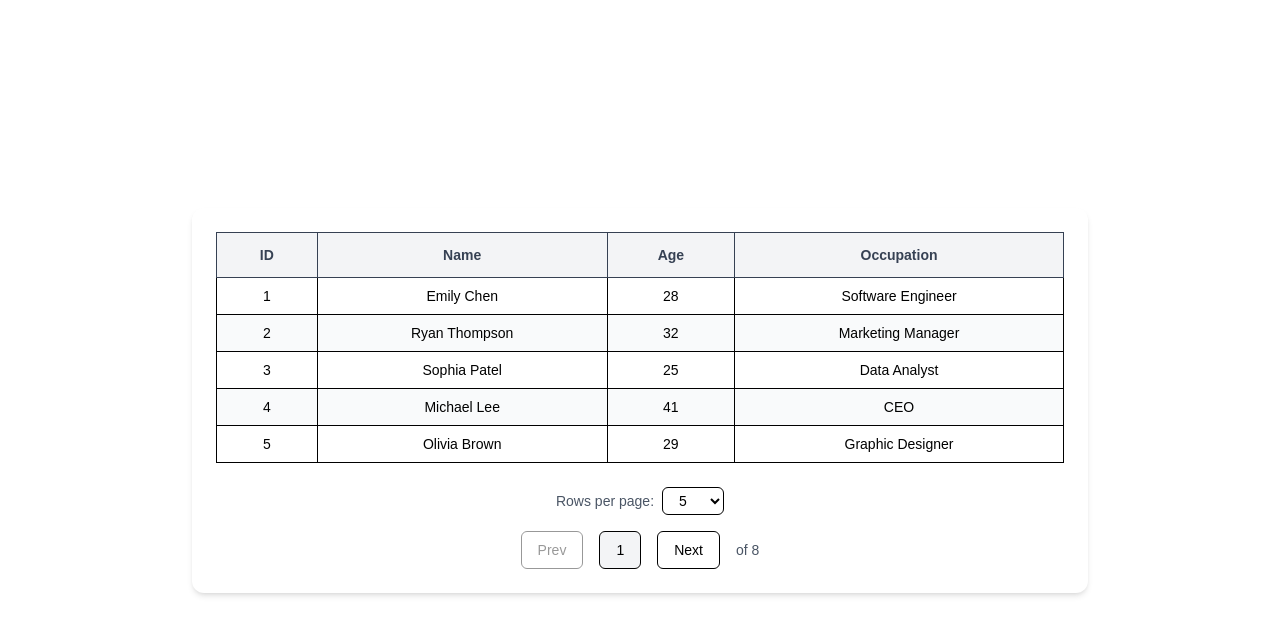
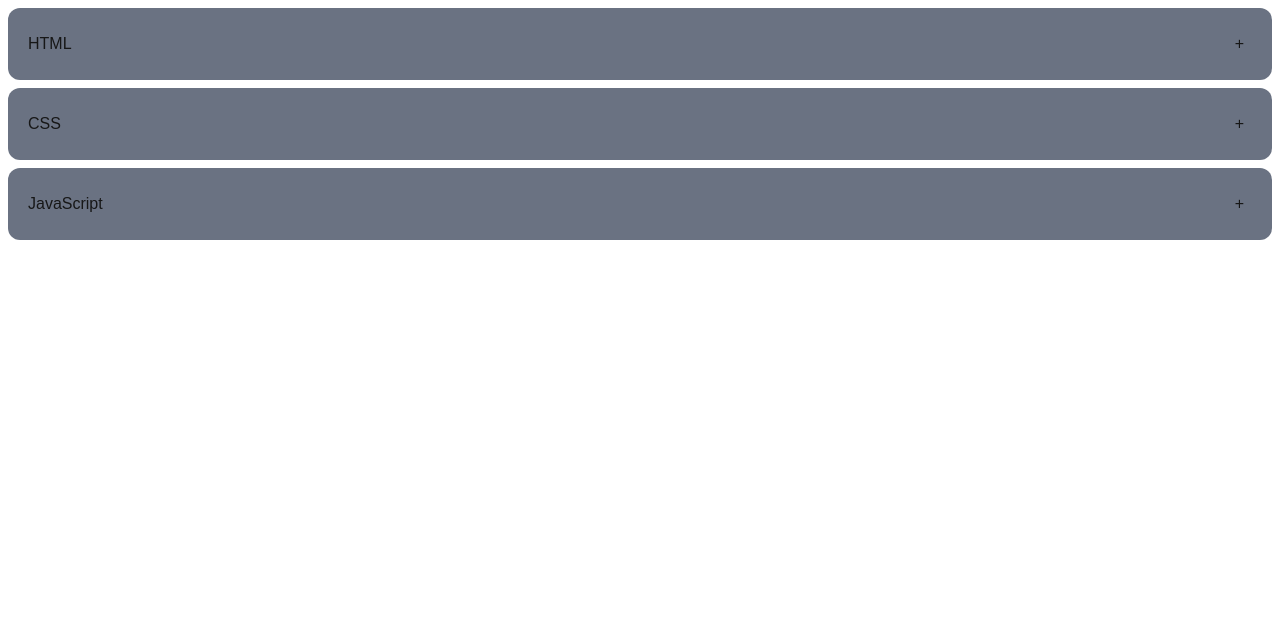
Before and after one commit to Kofuku0/Fontend-machine, a Next.js app: page / in a window 1280 px wide. Shown: the top 634 px of the page. Built offline with nearby package versions, Linux system fonts and the light colour scheme.

Commit message:
feat: added the accordian ii

```diff
--- a/app/page.tsx
+++ b/app/page.tsx
@@ -11,9 +11,11 @@ import React from "react";
 // import OTP from "@/frontend-machine/components/otp";
 // import Accordion from "@/frontend-machine/components/accordian";
 // import Tabs from "@/frontend-machine/components/tabs";
-import DataTable from "@/frontend-machine/components/data-table";
+// import DataTable from "@/frontend-machine/components/data-table";
+import AccordianII from "@/frontend-machine/components/accordian-ii";
 export default function HomePage() {
 //   const [open,setOpen] = React.useState(false);
+
   return (
      <div>
       {/* <InfiniteScroll /> */}
@@ -54,7 +56,22 @@ export default function HomePage() {
           },
         ]}
       /> */}
-      <DataTable/>
+      {/* <DataTable/> */}
+    <AccordianII
+       sections = {[{
+        title: 'HTML',
+        value :'html',
+        content: 'The HyperText Markup Language or HTML is the standard markup language for documents designed to be displayed in a web browser.'
+       },{
+        title: 'CSS',
+        value :'css',
+        content:  'Cascading Style Sheets is a style sheet language used for describing the presentation of a document written in a markup language such as HTML or XML.'
+       },{
+        title: 'JavaScript',
+        value :'javascript',
+        content: 'JavaScript, often abbreviated as JS, is a programming language that is one of the core technologies of the World Wide Web, alongside HTML and CSS.'
+       }]}
+    />
 
      </div>
   );
--- /dev/null
+++ b/frontend-machine/components/accordian-ii/index.tsx
@@ -0,0 +1,45 @@
+import { collectMeta } from "next/dist/build/utils";
+import React, { useState } from "react";
+
+interface sectionProps {
+  title: string;
+  value: string;
+  content: string;
+}
+
+interface sectionsProps {
+  sections: sectionProps[];
+}
+export default function AccordianII({ sections }: sectionsProps) {
+  const [openSection, setOpenSection] = useState(new Set<string>());
+  return (
+    <div>
+      {sections.map(({ title, value, content }) => {
+        const isExanded = openSection.has(value);
+        return (
+          <div key={value} className="my-2 mx-2 ">
+
+            <div className="w-full px-5 py-6 flex items-center justify-between rounded-xl bg-gray-500">
+              <div className="">{title}</div>
+              <div
+                onClick={() => {
+                   const newSet = new Set(openSection);
+                   if(!newSet.has(value)){
+                    newSet.add(value);
+                   }else{
+                      newSet.delete(value);
+                   }
+                   setOpenSection(newSet);
+                }}
+                className="mr-2"
+              >
+                {isExanded ? "−" : "+" }
+              </div>
+            </div>
+            <div hidden={!isExanded}>{content}</div>
+          </div>
+        );
+      })}
+    </div>
+  );
+}
```
